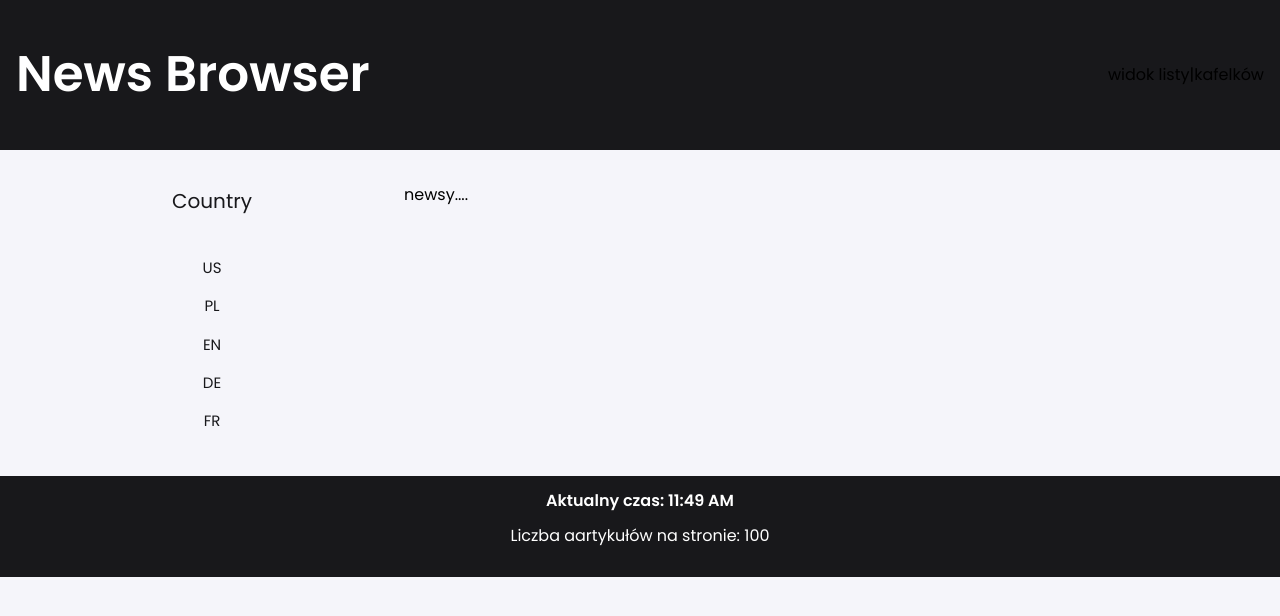
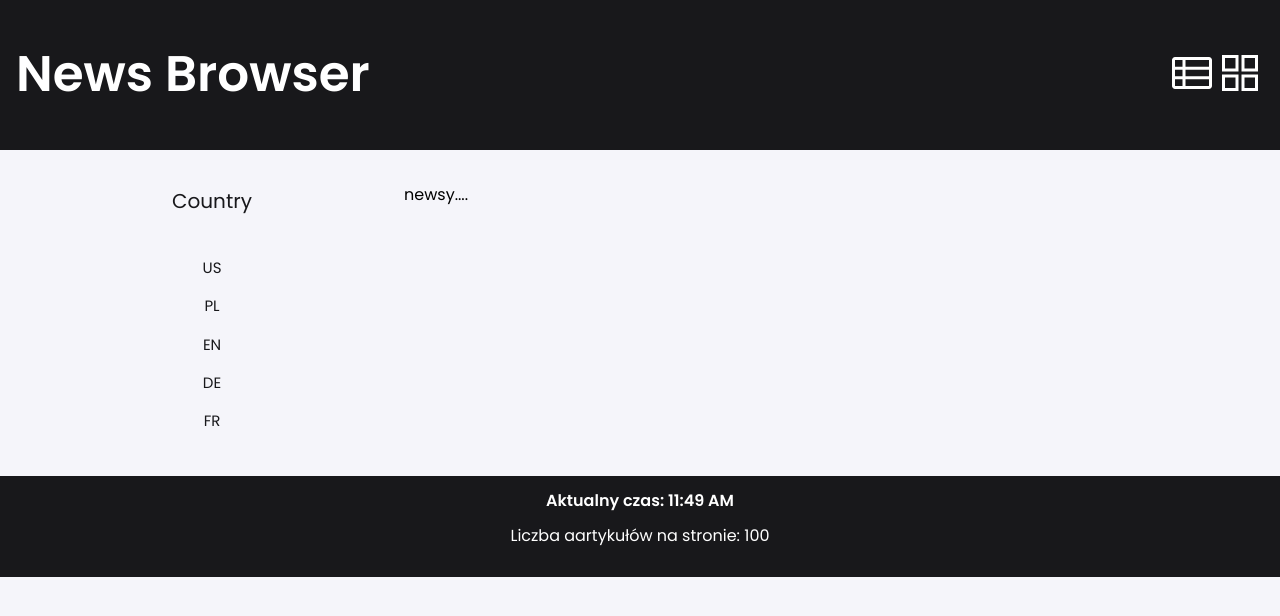
Before and after one commit to q270311/news-browser, a React (Create React App) app: page / in a window 1280 px wide. Shown: the top 616 px of the page. Built offline with nearby package versions, Linux system fonts and the light colour scheme.

Commit message:
SwitchListTile component added

```diff
--- a/src/features/Header/index.js
+++ b/src/features/Header/index.js
@@ -1,4 +1,5 @@
 import { StyledHeader, NavigationLink} from "./styled";
+import SwitchListTile from '../SwitchListTile';
 
 const Header = () => {
   return (
@@ -6,7 +7,7 @@ const Header = () => {
         <NavigationLink to="/country" >
           News Browser
         </NavigationLink>
-        <div>widok listy|kafelków</div>
+        <SwitchListTile />
       </StyledHeader>
   );
 };
--- /dev/null
+++ b/src/features/SwitchListTile/index.js
@@ -0,0 +1,13 @@
+import viewListIcon from "./view_list.svg";
+import viewGridIcon from "./grid_view.svg";
+
+const SwitchListTile = () => {
+  return (
+    <div>
+      <img src={viewListIcon} alt="List icon" />
+      <img src={viewGridIcon} alt="Grid icon" />
+    </div>
+  );
+};
+
+export default SwitchListTile;
```
Also changed, not shown: src/features/SwitchListTile/grid_view.svg (added), src/features/SwitchListTile/view_list.svg (added).
